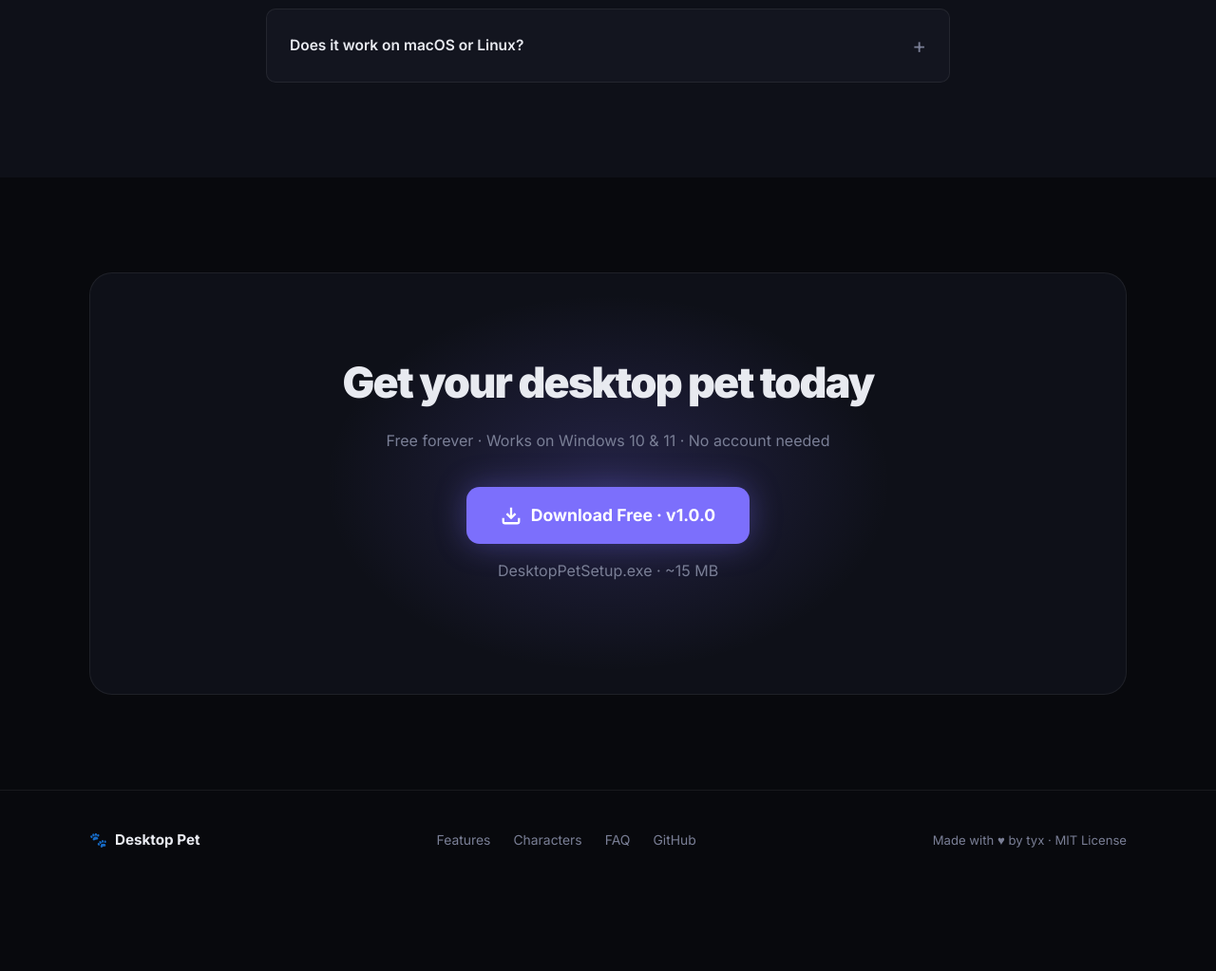
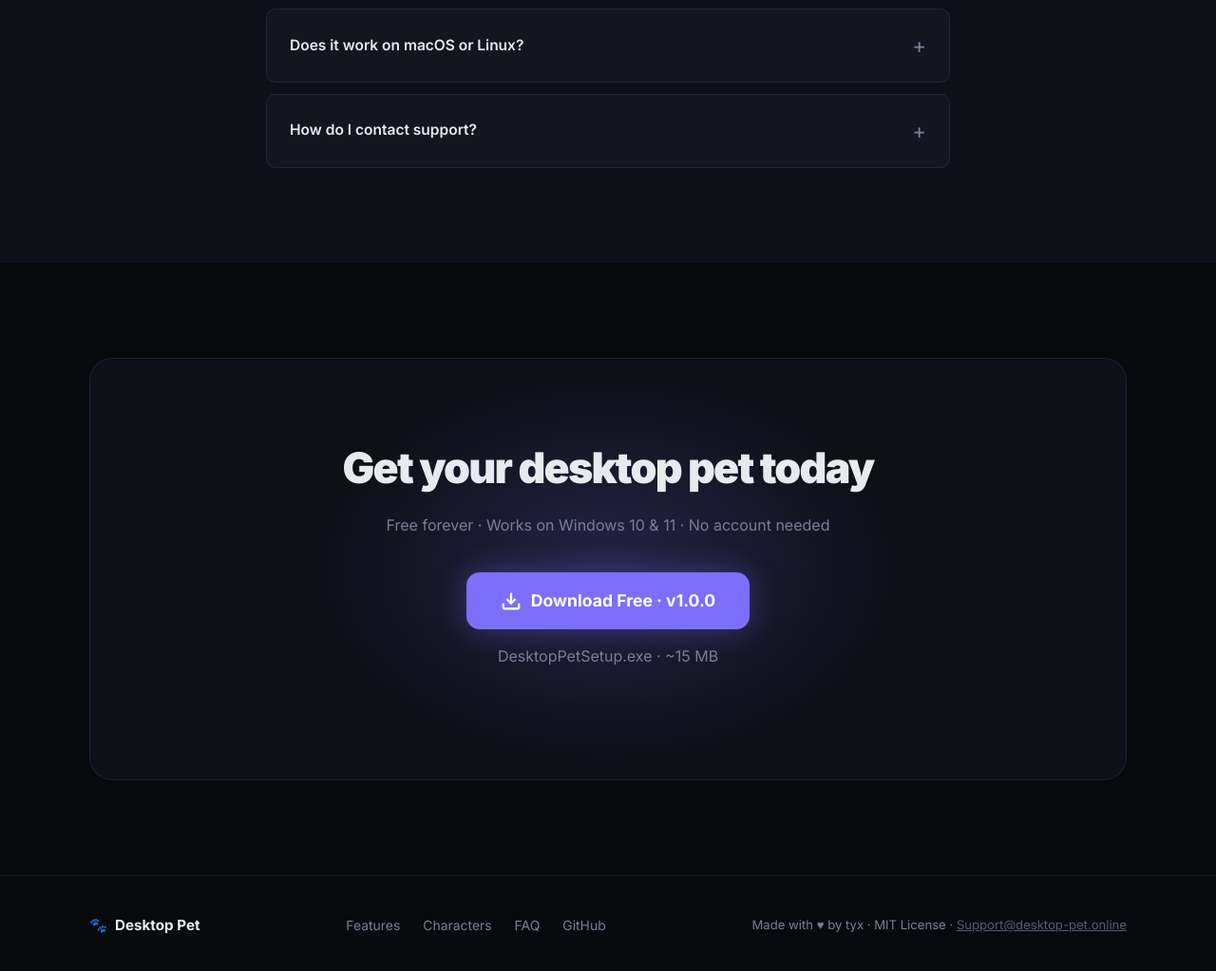
Before and after one commit to turki1152/desktop-pet, a plain HTML site: page index.html in a window 1280 px wide. Shown: the part 5616-6639 px from the top of the page at 95% size. Before the commit the page ends 6553 px from the top, so only its background shows below. Drawn offline with Linux system fonts and the light colour scheme.

Commit message:
Add favicon and support email

```diff
--- a/index.html
+++ b/index.html
@@ -5,6 +5,7 @@
   <meta name="viewport" content="width=device-width, initial-scale=1.0" />
   <title>Desktop Pet — Your Animated Windows Companion</title>
   <meta name="description" content="A lively animated pet that lives on your Windows taskbar. Reacts to weather, battery, and more. Free download." />
+  <link rel="icon" type="image/x-icon" href="favicon.ico" />
   <link rel="preconnect" href="https://fonts.googleapis.com" />
   <link rel="preconnect" href="https://fonts.gstatic.com" crossorigin />
   <link href="https://fonts.googleapis.com/css2?family=Inter:wght@400;500;600;700;800;900&display=swap" rel="stylesheet" />
@@ -358,6 +359,10 @@
           <summary>Does it work on macOS or Linux?</summary>
           <p>Not yet — currently Windows 10 and 11 only. Other platforms may come later.</p>
         </details>
+        <details class="faq-item">
+          <summary>How do I contact support?</summary>
+          <p>Email us at <a href="mailto:Support@desktop-pet.online" style="color:var(--accent-2);">Support@desktop-pet.online</a> — we usually reply within 24 hours.</p>
+        </details>
       </div>
     </div>
   </section>
@@ -392,7 +397,7 @@
         <a href="#faq">FAQ</a>
         <a href="https://github.com/turki1152/desktop-pet" target="_blank">GitHub</a>
       </div>
-      <div class="footer-copy">Made with ♥ by tyx · MIT License</div>
+      <div class="footer-copy">Made with ♥ by tyx · MIT License · <a href="mailto:Support@desktop-pet.online" style="color:inherit;text-decoration:underline;opacity:0.7;">Support@desktop-pet.online</a></div>
     </div>
   </footer>
 
```
Also changed, not shown: favicon.ico (added).
